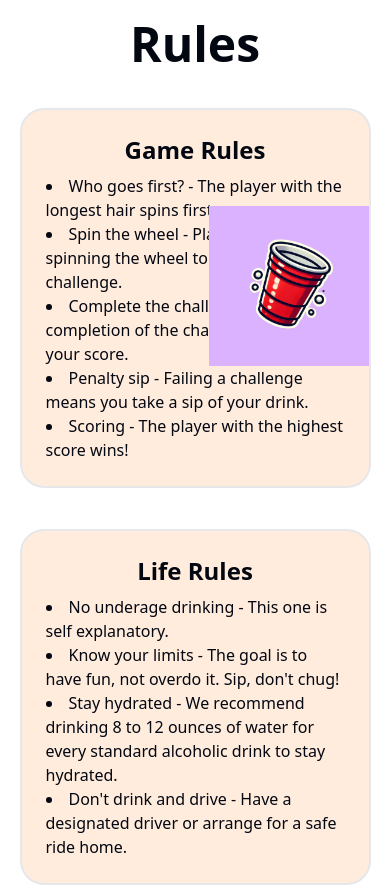
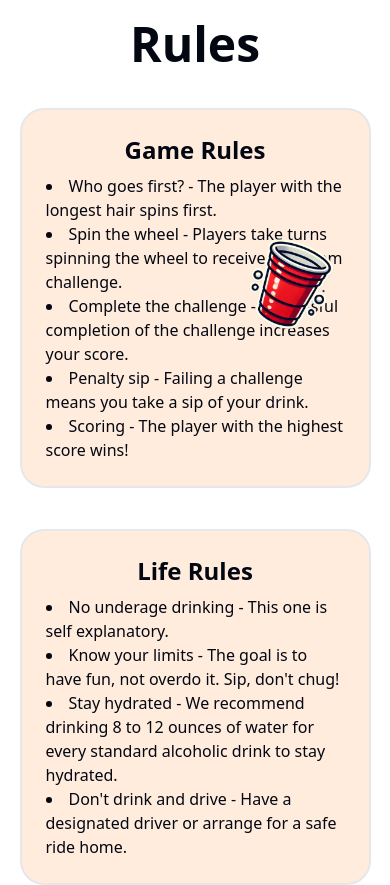
Before and after one commit to dsneed123/Sip-OR-Spin, a Next.js app: page /Rules in a window 390 px wide. Built offline with nearby package versions, Linux system fonts and the light colour scheme.

Commit message:
screen sizes

```diff
--- a/src/app/Rules/page.tsx
+++ b/src/app/Rules/page.tsx
@@ -10,7 +10,7 @@ const rules = () => {
                     <div>
                         <h2 className="text-center font-semibold text-2xl overflow-auto whitespace-nowrap pb-2">Game Rules</h2>
                     </div>
-                    <div className="absolute bottom-30 top--5 right-0 xs:bg-pink-400 sm:absolute bottom-30 top--5 bg-purple-300">
+                    <div className="xs:bg-pink-400 sm:absolute sm:bottom-30 sm:top--5 sm:bg-purple-300 absolute bottom-30 top--5 right-0">
                         <img className="w-40" src={'../cup.png'} alt="Solo cup"/>
                     </div>
                     <li>Who goes first? - The player with the longest hair spins first.</li>
```
